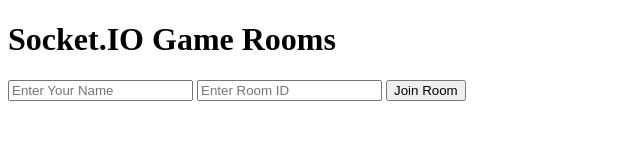
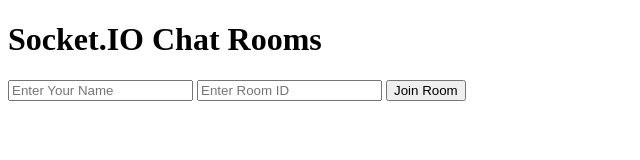
Before and after one commit to Aniket-paul-alt/GameOrChatRooms, a website: page public/index.html in a window 1280 px wide. Shown: the whole page, without its empty margins (0-640 px from the left). Drawn offline with nearby package versions, Linux system fonts and the light colour scheme; no server answers.

Commit message:
slight name change

```diff
--- a/public/index.html
+++ b/public/index.html
@@ -5,7 +5,7 @@
   <script src="/socket.io/socket.io.js"></script>
 </head>
 <body>
-  <h1>Socket.IO Game Rooms</h1>
+  <h1>Socket.IO Chat Rooms</h1>
   <input type="text" placeholder="Enter Your Name" id="name" autocomplete="off">
   <input type="text" id="roomId" placeholder="Enter Room ID">
   <button id="join" onclick="joinRoom()">Join Room</button>
```
